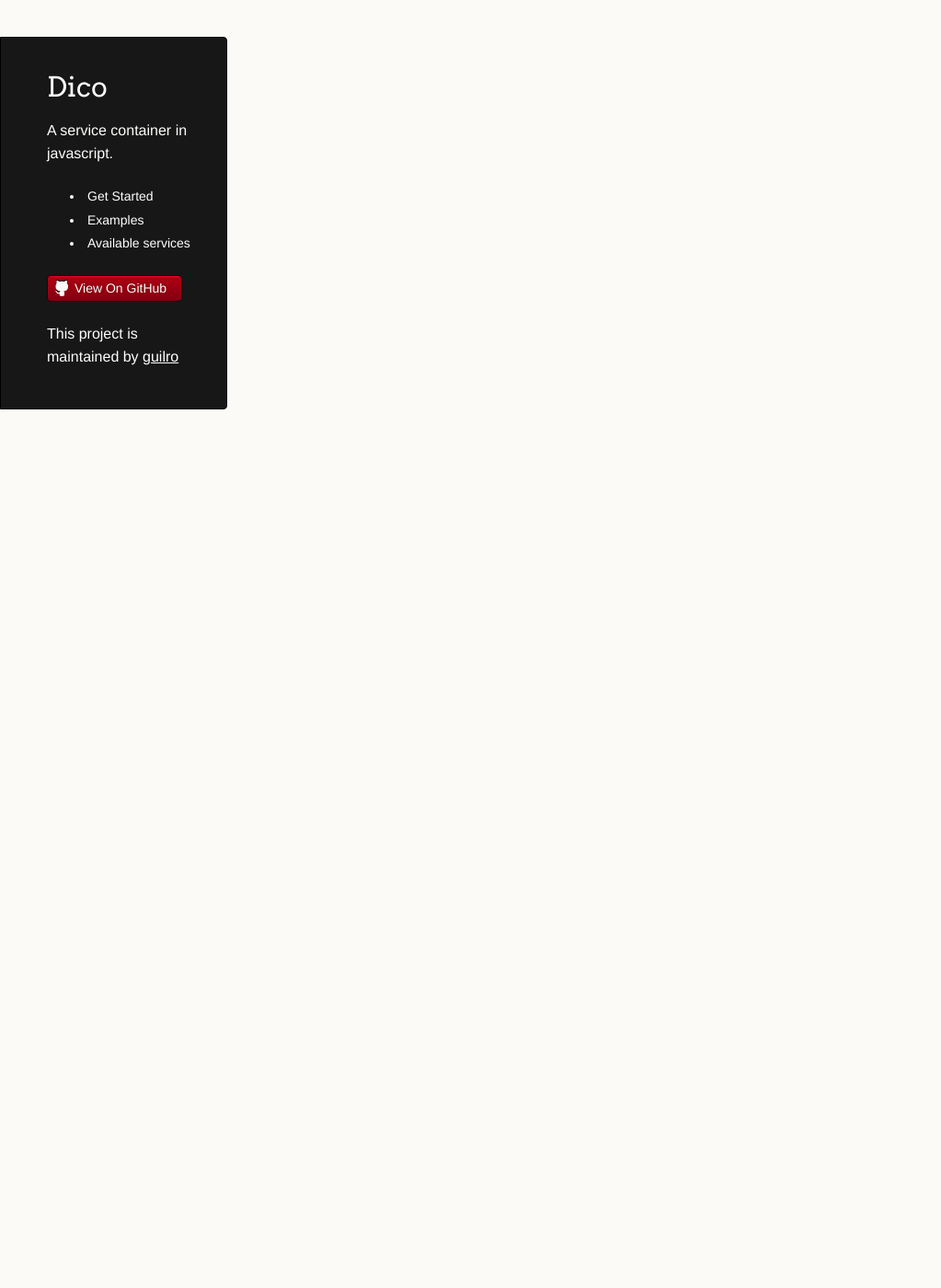
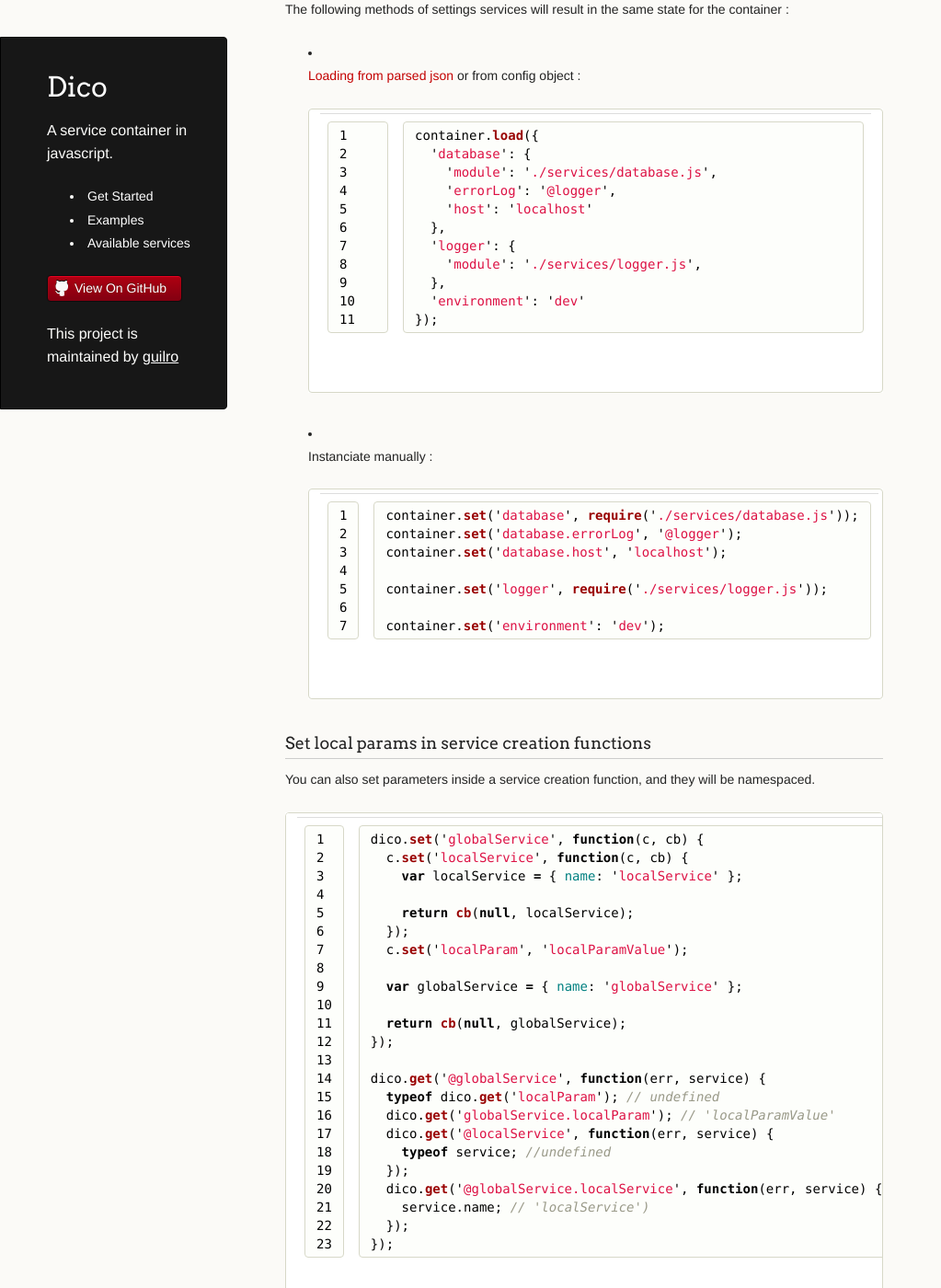
Before and after one commit to jillro/dico, a Jekyll site: the page built from index.md, in a window 1280 px wide and 1400 px high, scrolled down 5707 px. Shown: the whole window at 92% size, without its empty margins (0-1023 px from the left). Built offline with Jekyll 4.4.1, drawn with Linux system fonts in a browser that asks for light colours; some of the changed text lies outside the part shown.

Commit message:
update with doc for 0.1.0 changes

```diff
--- a/index.md
+++ b/index.md
@@ -118,3 +118,62 @@
 It allows you to override parameters locally if several services are using the same names for there parameters but you want to inject different parameters to those services. In the example above, `errorLog` and `host` are in fact set to `database.errorLog` and `database.host` in the container, so they do not interfer with the logger service parameters.
 
 As we can access them from the database service creation function without writing excplicitely the namespace, it will more likely be completely transparent if you do not use this feature.
+
+The following methods of settings services will result in the same state for the container :
+
+* [Loading from parsed json](#loading-from-json) or from config object :
+
+  ~~~ js
+  container.load({
+    'database': {
+      'module': './services/database.js',
+      'errorLog': '@logger',
+      'host': 'localhost'
+    },
+    'logger': {
+      'module': './services/logger.js',
+    },
+    'environment': 'dev'
+  });
+  ~~~
+* Instanciate manually :
+
+  ~~~ js
+  container.set('database', require('./services/database.js'));
+  container.set('database.errorLog', '@logger');
+  container.set('database.host', 'localhost');
+
+  container.set('logger', require('./services/logger.js'));
+
+  container.set('environment': 'dev');
+  ~~~
+
+### Set local params in service creation functions
+
+You can also set parameters inside a service creation function, and they will be namespaced.
+
+~~~ js
+dico.set('globalService', function(c, cb) {
+  c.set('localService', function(c, cb) {
+    var localService = { name: 'localService' };
+
+    return cb(null, localService);
+  });
+  c.set('localParam', 'localParamValue');
+
+  var globalService = { name: 'globalService' };
+
+  return cb(null, globalService);
+});
+
+dico.get('@globalService', function(err, service) {
+  typeof dico.get('localParam'); // undefined
+  dico.get('globalService.localParam'); // 'localParamValue'
+  dico.get('@localService', function(err, service) {
+    typeof service; //undefined
+  });
+  dico.get('@globalService.localService', function(err, service) {
+    service.name; // 'localService')
+  });
+});
+~~~
```
